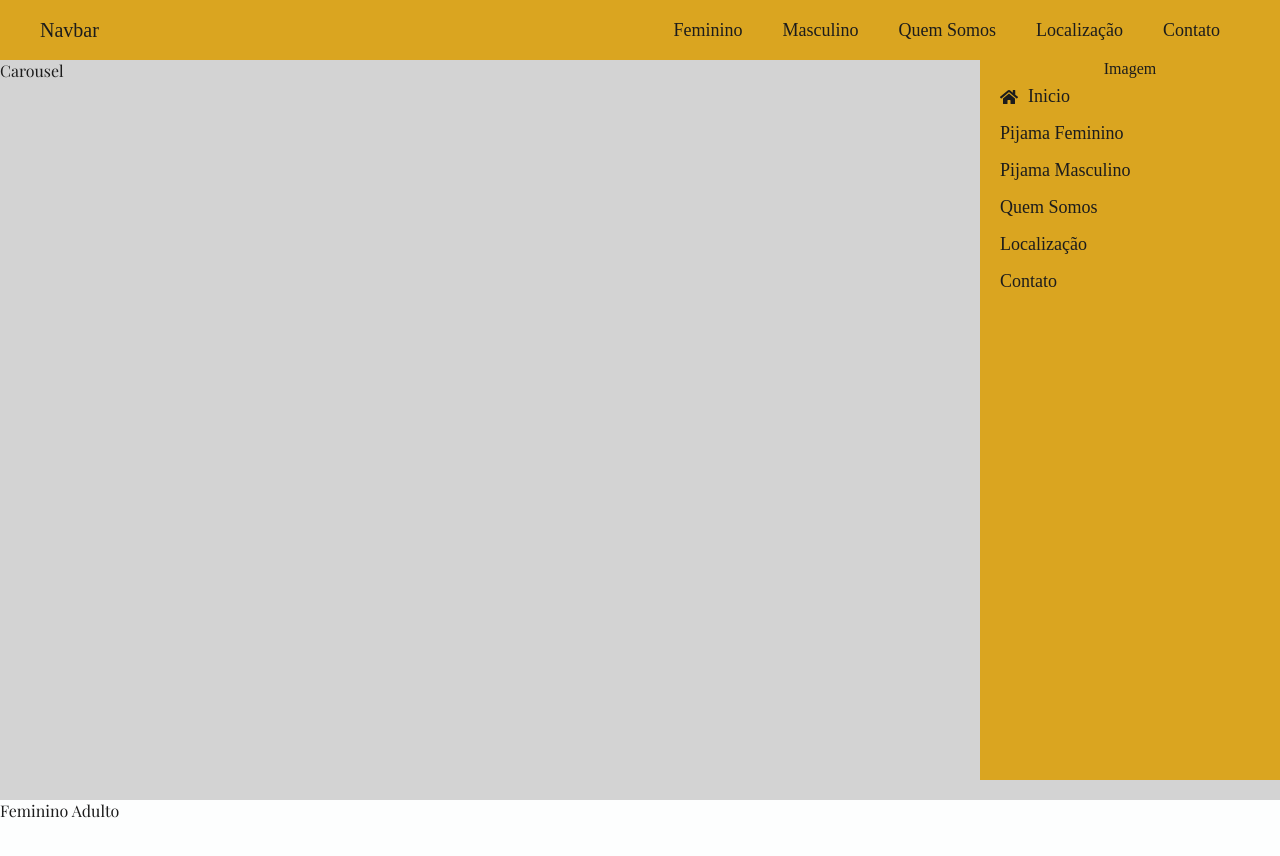
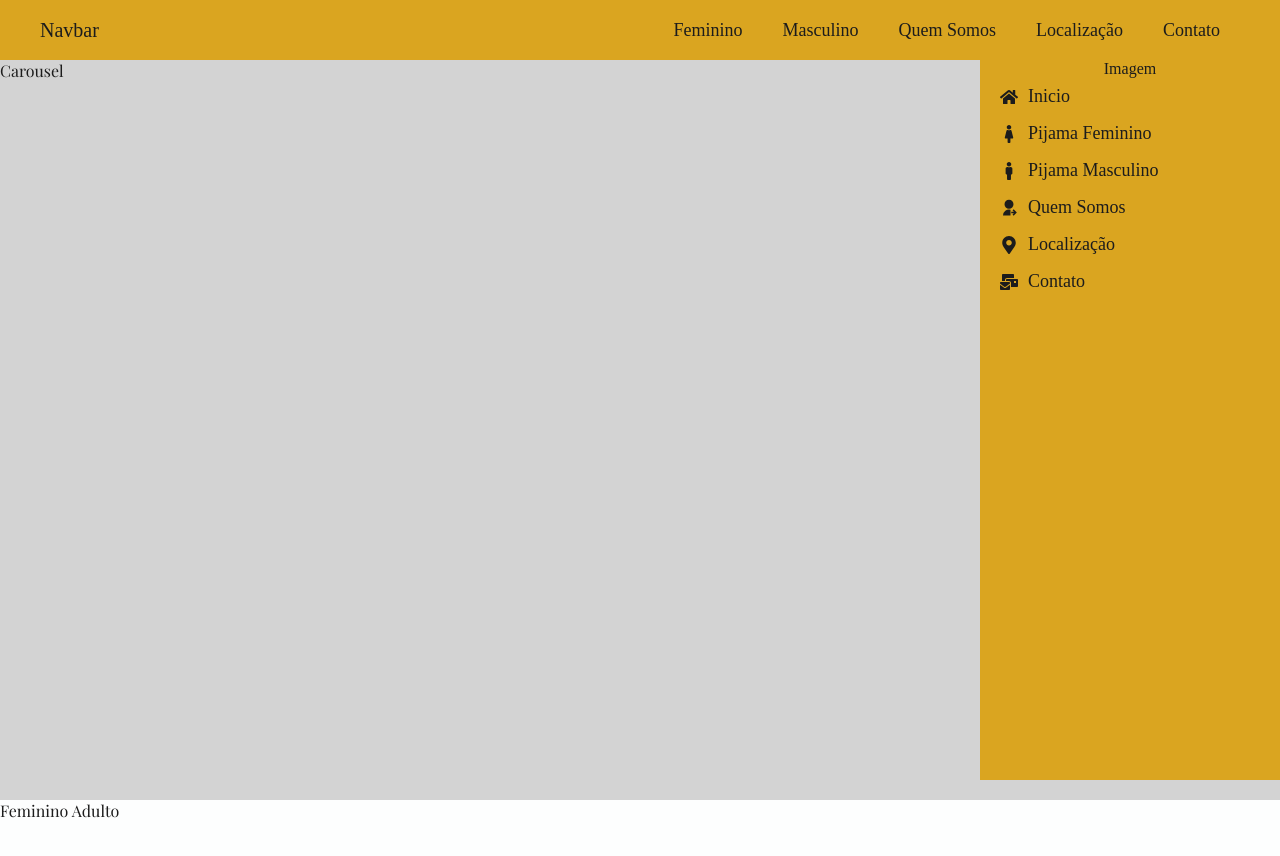
Before and after one commit to claudomiro-monteiro/projeto-zero, a React (Create React App) app: page / in a window 1280 px wide. Shown: the top 856 px of the page. Built offline with nearby package versions, Linux system fonts and the light colour scheme; a web font is replaced by a local one.

Commit message:
add + icons

```diff
--- a/src/pages/Sidebar/Sidebar.jsx
+++ b/src/pages/Sidebar/Sidebar.jsx
@@ -1,6 +1,7 @@
 import React, { useState } from 'react'
 import { animateScroll as scroll } from 'react-scroll'
-import { FaHome } from "react-icons/fa";
+import { FaFemale, FaHome, FaMailBulk, FaMale, FaMapMarkerAlt } from "react-icons/fa";
+import { RiUserSharedFill } from "react-icons/ri";
 
 import { DropdownFeminino } from '../../components/DropdownFemi/DropdownFeminino'
 import { DropdownMasculino } from '../../components/DropdownMasc/DropdownMasculino'
@@ -50,12 +51,14 @@ export const Sidebar = () => {
                         </Li>
                         <Li>
                             <Link to="/" onClick={handleClickFemi}>
+                                <FaFemale />
                                 Pijama Feminino
                             </Link>
                             {dropdowmFemi ? (<DropdownFeminino />) : null}
                         </Li>
                         <Li>
                             <Link to="/" onClick={handleClickMasc}>
+                                <FaMale />
                                 Pijama Masculino
                             </Link>
                             {dropdowmMasc ? (<DropdownMasculino />) : null}
@@ -70,6 +73,7 @@ export const Sidebar = () => {
                             duration={400}
                             delay={100}
                             >
+                                <RiUserSharedFill />
                                 Quem Somos
                             </Link>
                         </Li>
@@ -83,6 +87,7 @@ export const Sidebar = () => {
                             duration={400}
                             delay={100}
                             >
+                                <FaMapMarkerAlt />
                                 Localização
                             </Link>
                         </Li>
@@ -96,6 +101,7 @@ export const Sidebar = () => {
                             duration={400}
                             delay={100}
                             >
+                                <FaMailBulk />
                                 Contato
                             </Link>
                         </Li>
```
